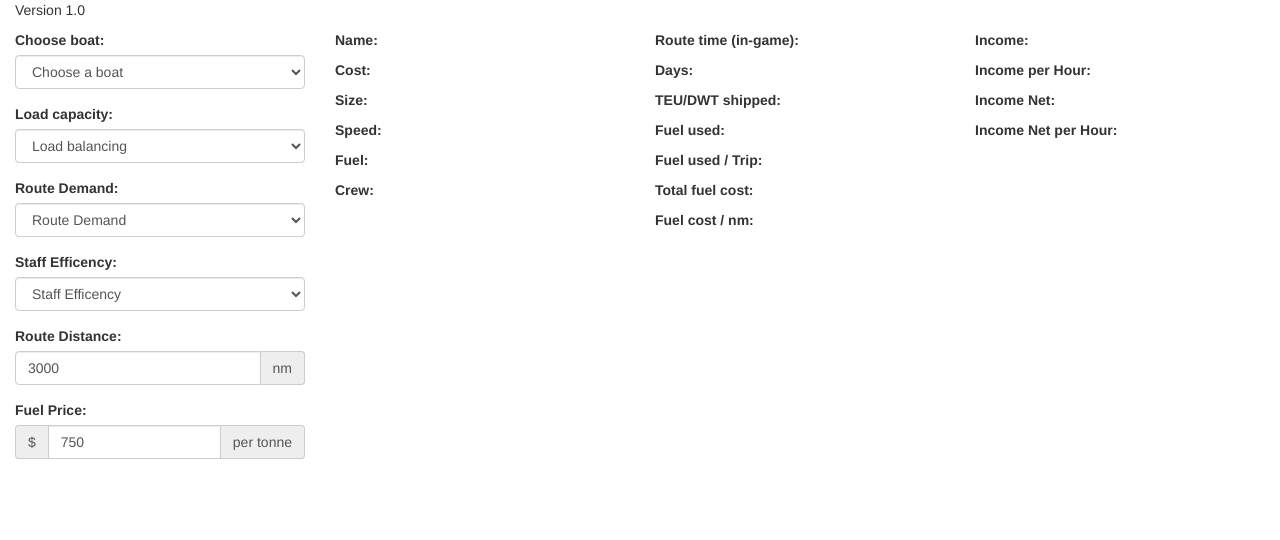
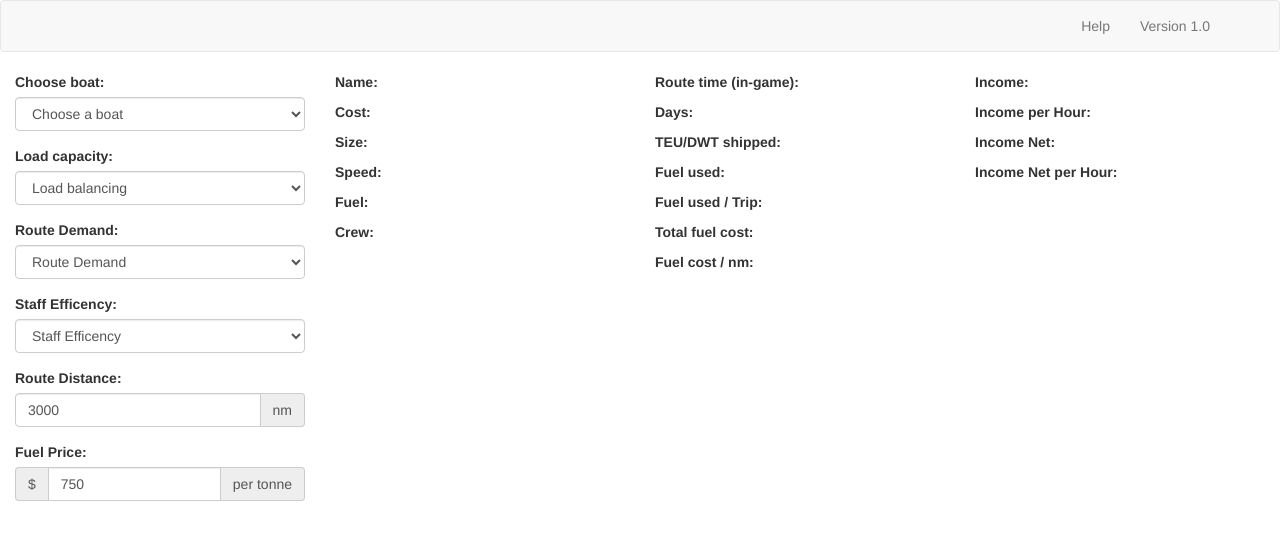
Before and after one commit to voldedore/ShippingManager-IncomeCalculator, a Django app: template SM/incomeCalc/templates/home.html in a window 1280 px wide. Shown: the top 540 px of the page. Run offline with Django 3.2, Linux system fonts and the light colour scheme; the template is opened without the code that fills it, so the values that code supplies are empty; some libraries are stand-ins or nearby versions.

Commit message:
update home from test (nav bar)

```diff
--- a/SM/incomeCalc/templates/home.html
+++ b/SM/incomeCalc/templates/home.html
@@ -1,18 +1,19 @@
 <!DOCTYPE html>
 <html>
 <head>
-	<title>Shipping Manager Income Calculator</title>
-    	{% load staticfiles %}
-	<link rel="stylesheet" type="text/css" href="{% static 'assets/bootstrap/bootstrap.min.css' %}" />
-	<script type="text/javascript" language="javascript" src="{% static 'assets/jquery/jquery-2.1.4.min.js' %}"></script>
-	<script type="text/javascript" language="javascript" src="{% static 'assets/mainCalc.js' %}"></script>
+    <title>Shipping Manager Income Calculator</title>
+        {% load staticfiles %}
+    <link rel="stylesheet" type="text/css" href="{% static 'assets/bootstrap/bootstrap.min.css' %}" />
+    <script type="text/javascript" language="javascript" src="{% static 'assets/jquery/jquery-2.1.4.min.js' %}"></script>
+    <script type="text/javascript" language="javascript" src="{% static 'assets/mainCalc.js' %}"></script>
+    <script type="text/javascript" language="javascript" src="{% static 'assets/jquery/bootstrap.min.js' %}"></script>
 </head>
 <body>
-    <div class="col-md-12" id="version">
-        <p>Version 1.0</p>
-    </div>
+    {% include "include/nav.html" %}
+    {% include "include/version.html" %}
+    {% include "include/help.html" %}
 
-    <div id="main" class="col-md-3">
+    <div id="main" class="col-md-3 col-xs-12">
         <form id="mainForm">
         <!--
         <label for="boatType">Boat type: </label>
@@ -106,11 +107,10 @@
             <span class="input-group-addon">per tonne</span>
             </div>
         </div>
-
-
         </form>
     </div>
-    <div id="boatSpec" class="col-md-3">
+
+    <div id="boatSpec" class="col-md-3 col-xs-12">
         <p><strong>Name: </strong><span id="boatName"></span></p>
         <p><strong>Cost: </strong><span id="boatCost"></span></p>
         <p><strong>Size: </strong><span id="boatSize"></span></p>
@@ -119,7 +119,7 @@
         <p><strong>Crew: </strong><span id="boatCrew"></span></p>
     </div>
 
-    <div id="boatReal" class="col-md-3">
+    <div id="boatReal" class="col-md-3 col-xs-12">
         <p><strong>Route time (in-game): </strong><span id="routeTime"></span></p>
         <p><strong>Days: </strong><span id="routeTimeDays"></span></p>
         <p><strong>TEU/DWT shipped: </strong><span id="capShipped"></span></p>
@@ -128,11 +128,12 @@
         <p><strong>Total fuel cost: </strong><span id="fuelCost"></span></p>
         <p><strong>Fuel cost / nm: </strong><span id="fuelCostPerNM"></span></p>
     </div>
-    <div id="boatIncome" class="col-md-3">
+    <div id="boatIncome" class="col-md-3 col-xs-12">
         <p><strong>Income: </strong><span id="income"></span></p>
         <p><strong>Income per Hour: </strong><span id="incomePerHour"></span></p>
         <p><strong>Income Net: </strong><span id="incomeNet"></span></p>
         <p><strong>Income Net per Hour: </strong><span id="incomeNetPerHour"></span></p>
     </div>
+
 </body>
 </html>
```
